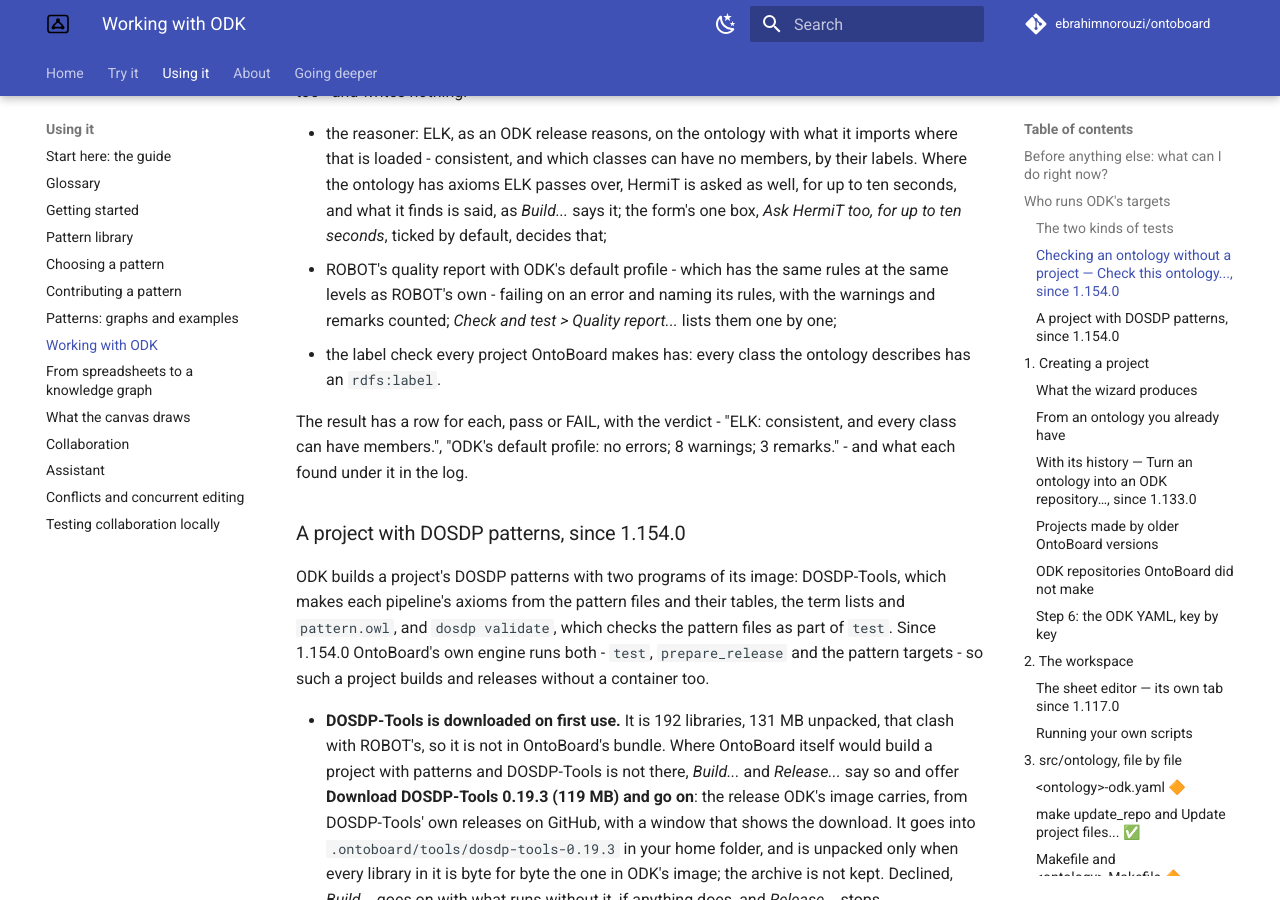
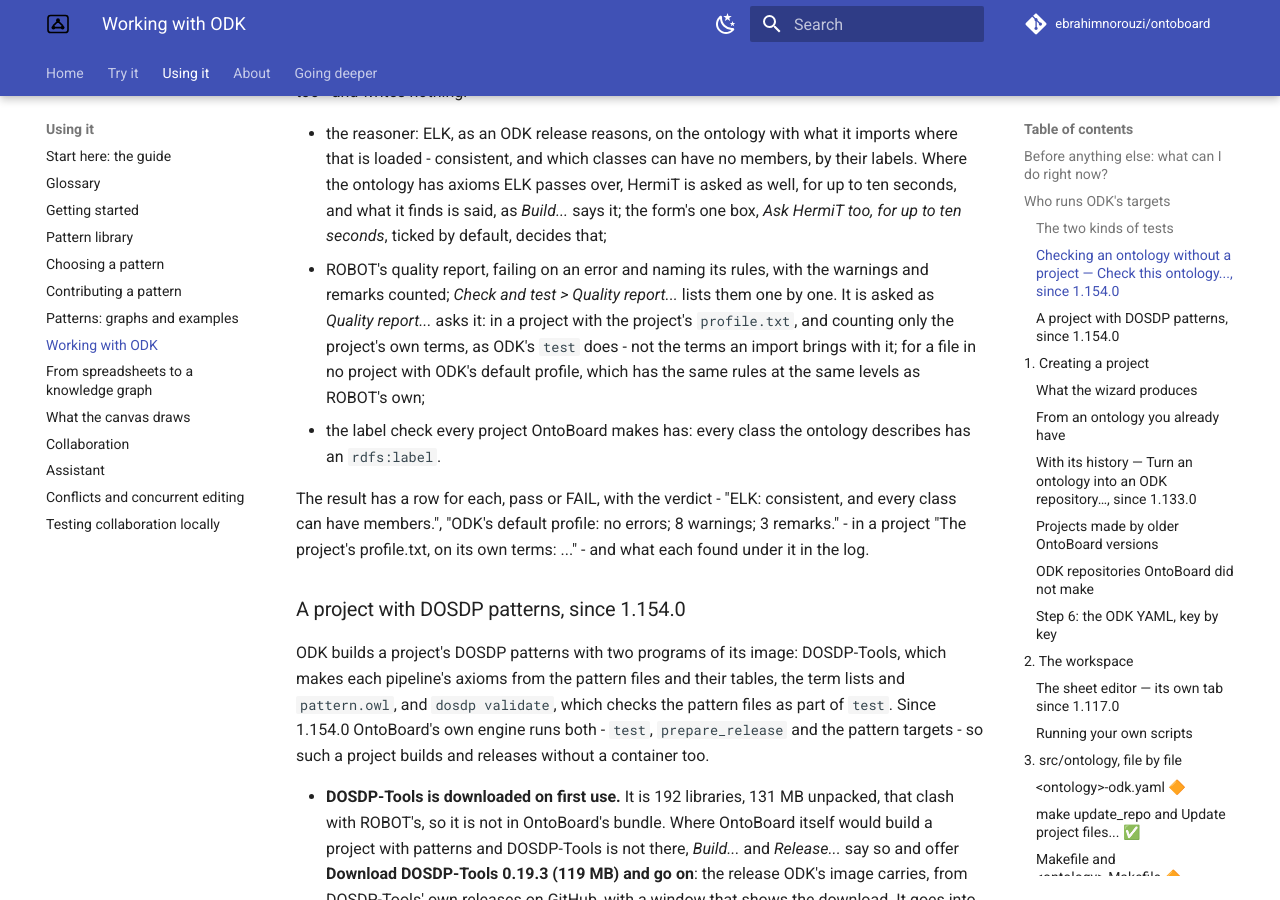
Before and after one commit to ebrahimnorouzi/ontoboard, an MkDocs documentation site: the page built from docs/odk-workflow.md, in a window 1280 px wide and 900 px high, scrolled down 5064 px. Built offline with MkDocs 1.6.1 and Material for MkDocs 9.7.7, drawn with Linux system fonts in a browser that asks for light colours; comment, search, counter and statistics services are not loaded.

Commit message:
docs(1.154.0): Check this ontology... asks the report as Quality report... does - in a project with its profile, on its own terms
The docs said ODK's default profile for every ontology; in a project the item now takes the project's profile.txt and counts only the project's own terms, as Quality report... and ODK's test do.

```diff
--- a/docs/odk-workflow.md
+++ b/docs/odk-workflow.md
@@ -197,15 +197,19 @@ asks in a project OntoBoard makes, of the ontology that is open - in a project o
   ontology has axioms ELK passes over, HermiT is asked as well, for up to ten seconds, and what
   it finds is said, as *Build...* says it; the form's one box, *Ask HermiT too, for up to ten
   seconds*, ticked by default, decides that;
-- ROBOT's quality report with ODK's default profile - which has the same rules at the same
-  levels as ROBOT's own - failing on an error and naming its rules, with the warnings and
-  remarks counted; *Check and test > Quality report...* lists them one by one;
+- ROBOT's quality report, failing on an error and naming its rules, with the warnings and
+  remarks counted; *Check and test > Quality report...* lists them one by one. It is asked as
+  *Quality report...* asks it: in a project with the project's `profile.txt`, and counting only
+  the project's own terms, as ODK's `test` does - not the terms an import brings with it; for a
+  file in no project with ODK's default profile, which has the same rules at the same levels as
+  ROBOT's own;
 - the label check every project OntoBoard makes has: every class the ontology describes has an
   `rdfs:label`.
 
 The result has a row for each, pass or FAIL, with the verdict - "ELK: consistent, and every
-class can have members.", "ODK's default profile: no errors; 8 warnings; 3 remarks." - and what
-each found under it in the log.
+class can have members.", "ODK's default profile: no errors; 8 warnings; 3 remarks." - in a
+project "The project's profile.txt, on its own terms: ..." - and what each found under it in
+the log.
 
 ### A project with DOSDP patterns, since 1.154.0
 
```
